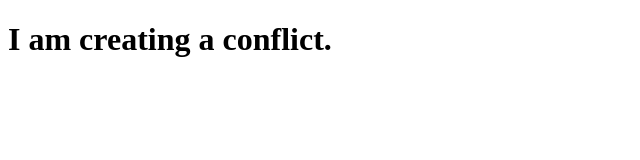
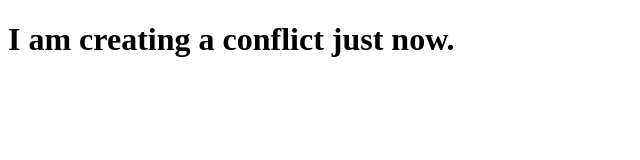
Before and after one commit to hcheng188167/HoChiChengPublicRemoteRepo1, a plain HTML site: page index_Juan.html in a window 1280 px wide. Shown: the whole page, without its empty margins (0-640 px from the left). Drawn offline with Linux system fonts and the light colour scheme.

Commit message:
creating conflict

```diff
--- a/index_Juan.html
+++ b/index_Juan.html
@@ -6,6 +6,6 @@
     <title>Index changed by Ronnie</title>
   </head>
   <body>
-    <h1>I am creating a conflict.</h1>
+    <h1>I am creating a conflict just now.</h1>
   </body>
 </html>
```
